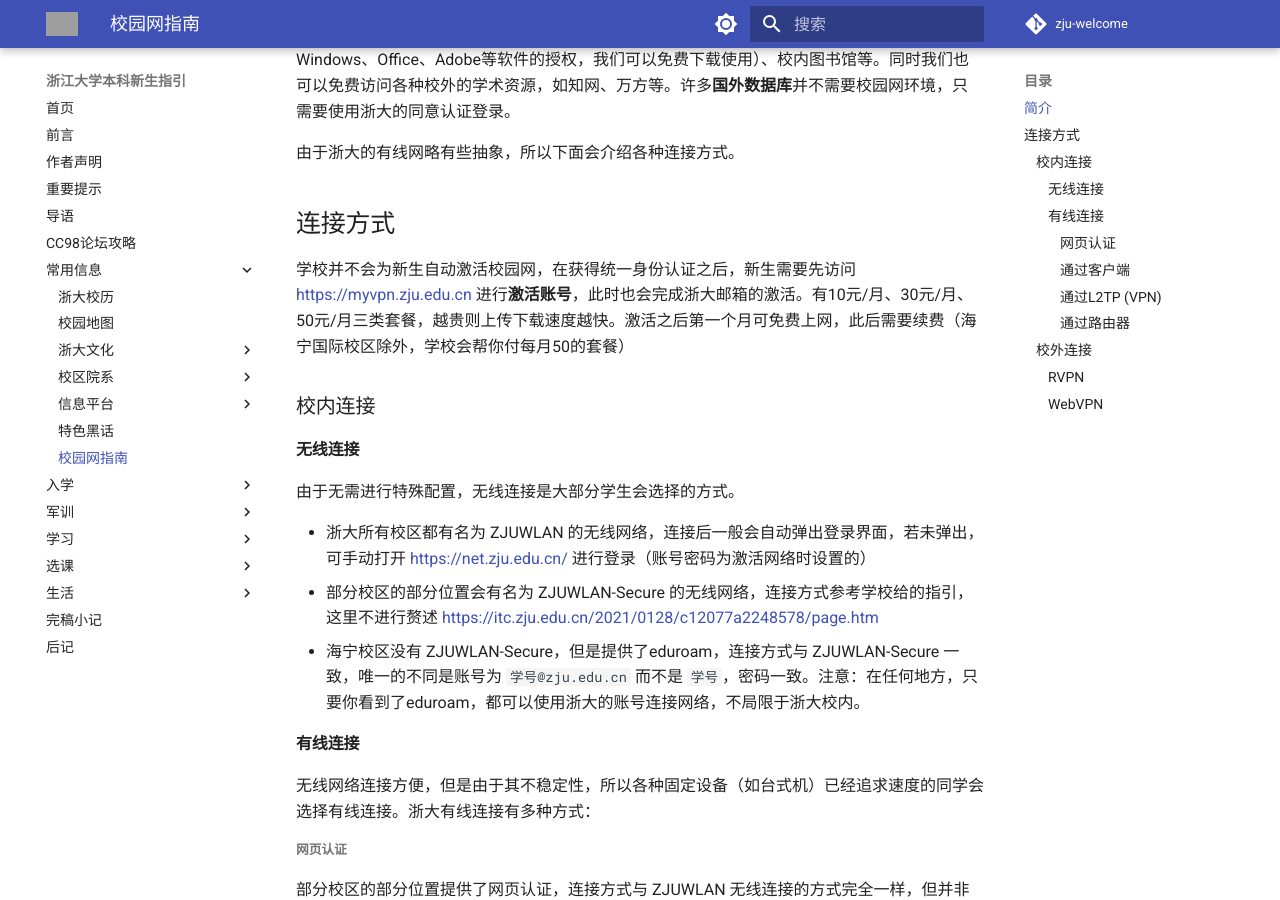
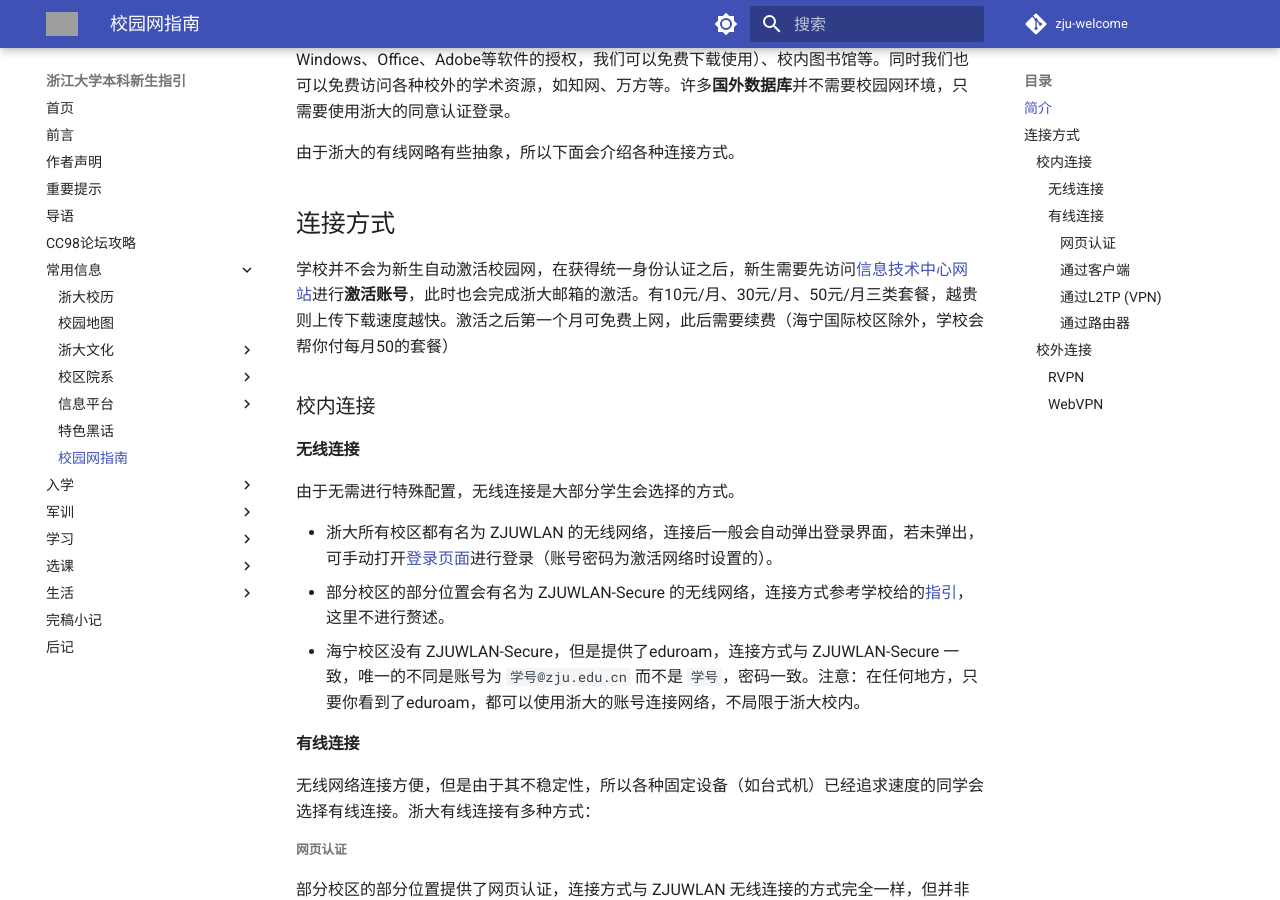
Before and after one commit to mini-full/zju-welcome, an MkDocs documentation site: the page built from docs/basics/network_guidance.md, in a window 1280 px wide and 900 px high, scrolled down 304 px. Built offline with MkDocs 1.6.1 and Material for MkDocs 9.7.7, drawn with Linux system fonts in a browser that asks for light colours; comment, search, counter and statistics services are not loaded; grey boxes are pictures that could not be loaded.

Commit message:
removed bare urls

```diff
--- a/docs/basics/network_guidance.md
+++ b/docs/basics/network_guidance.md
@@ -8,7 +8,7 @@
 
 ## 连接方式
 
-学校并不会为新生自动激活校园网，在获得统一身份认证之后，新生需要先访问 <https://myvpn.zju.edu.cn> 进行**激活账号**，此时也会完成浙大邮箱的激活。有10元/月、30元/月、50元/月三类套餐，越贵则上传下载速度越快。激活之后第一个月可免费上网，此后需要续费（海宁国际校区除外，学校会帮你付每月50的套餐）
+学校并不会为新生自动激活校园网，在获得统一身份认证之后，新生需要先访问[信息技术中心网站](https://myvpn.zju.edu.cn)进行**激活账号**，此时也会完成浙大邮箱的激活。有10元/月、30元/月、50元/月三类套餐，越贵则上传下载速度越快。激活之后第一个月可免费上网，此后需要续费（海宁国际校区除外，学校会帮你付每月50的套餐）
 
 ### 校内连接
 
@@ -16,8 +16,8 @@
 
 由于无需进行特殊配置，无线连接是大部分学生会选择的方式。
 
-- 浙大所有校区都有名为 ZJUWLAN 的无线网络，连接后一般会自动弹出登录界面，若未弹出，可手动打开 <https://net.zju.edu.cn/> 进行登录（账号密码为激活网络时设置的）
-- 部分校区的部分位置会有名为 ZJUWLAN-Secure 的无线网络，连接方式参考学校给的指引，这里不进行赘述 <https://itc.zju.edu.cn/2021/0128/c12077a2248578/page.htm>
+- 浙大所有校区都有名为 ZJUWLAN 的无线网络，连接后一般会自动弹出登录界面，若未弹出，可手动打开[登录页面](https://net.zju.edu.cn/)进行登录（账号密码为激活网络时设置的）。
+- 部分校区的部分位置会有名为 ZJUWLAN-Secure 的无线网络，连接方式参考学校给的[指引](https://itc.zju.edu.cn/2021/0128/c12077a2248578/page.htm)，这里不进行赘述。
 - 海宁校区没有 ZJUWLAN-Secure，但是提供了eduroam，连接方式与 ZJUWLAN-Secure 一致，唯一的不同是账号为 `学号@zju.edu.cn` 而不是 `学号`，密码一致。注意：在任何地方，只要你看到了eduroam，都可以使用浙大的账号连接网络，不局限于浙大校内。
 
 #### 有线连接
@@ -30,15 +30,15 @@
 
 ##### 通过客户端
 
-可点击 [这里](https://zuits.zju.edu.cn/2017/0622/c12077a629723/page.htm) 下载客户端并登录连接。
+可点击 [这里](https://zuits.zju.edu.cn/2017/0622/c12077a629723/page.htm)下载客户端并登录连接。
 
 ##### 通过L2TP (VPN)
 
-MAC、Linux以及不想使用客户端的Windows用户可以通过 L2TP 连接校园网，服务器为 `lns.zju.edu.cn`，账号密码为激活时的账号密码。由于这种方式不是较为复杂，同学们可以自行去 [cc98](https://www.cc98.org/) 搜索
+MAC、Linux以及不想使用客户端的Windows用户可以通过 L2TP 连接校园网，服务器为 `lns.zju.edu.cn`，账号密码为激活时的账号密码。由于这种方式不是较为复杂，同学们可以自行去 [cc98](https://www.cc98.org/)搜索
 
 ##### 通过路由器
 
-路由器一般通过 网页认证 或 L2TP 的方式连接校园网，但是由于路由器的种类繁多，这里不进行赘述。可自行上网搜索或去[cc98](https://www.cc98.org/) 搜索
+路由器一般通过 网页认证 或 L2TP 的方式连接校园网，但是由于路由器的种类繁多，这里不进行赘述。可自行上网搜索或去[cc98](https://www.cc98.org/)搜索
 
 ### 校外连接
 
@@ -55,11 +55,11 @@
 
 引自 <https://www.cc98.org/topic/5521873>。其中安装根证书的行为从根本上破坏了 HTTPS 的安全性，这意味着其可能可以窃取你的网络数据。
 
-所以，我们**强烈推荐**动手能力强的同学使用另一种方式连接 RVPN。[Myth](https://github.com/Mythologyli) fork 了一个开源项目并推出了适合浙大的 [ZJU Connect](https://github.com/Mythologyli/zju-connect)，以及有GUI的 [ZJU Connect for Windows](https://github.com/mythologyli/zju-connect-for-Windows)。同学们可以自行查看链接里的使用说明。
+所以，我们**强烈推荐**动手能力强的同学使用另一种方式连接 RVPN。[Myth](https://github.com/Mythologyli) fork 了一个开源项目并推出了适合浙大的[ZJU Connect](https://github.com/Mythologyli/zju-connect)，以及有GUI的[ZJU Connect for Windows](https://github.com/mythologyli/zju-connect-for-Windows)。同学们可以自行查看链接里的使用说明。
 
 #### WebVPN
 
-WebVPN 是浙大提供的另一种访问校内资源的服务。只需要用打开 [WebVPN](https://webvpn.zju.edu.cn/)，输入账号密码即可访问校内资源。然而，WebVPN 有以下几个缺点：
+WebVPN 是浙大提供的另一种访问校内资源的服务。只需要用打开[WebVPN](https://webvpn.zju.edu.cn/)，输入账号密码即可访问校内资源。然而，WebVPN 有以下几个缺点：
 
 - 未使用 https，安全性缺乏保证
 - 访问一些网站需要多次输入网址
```
